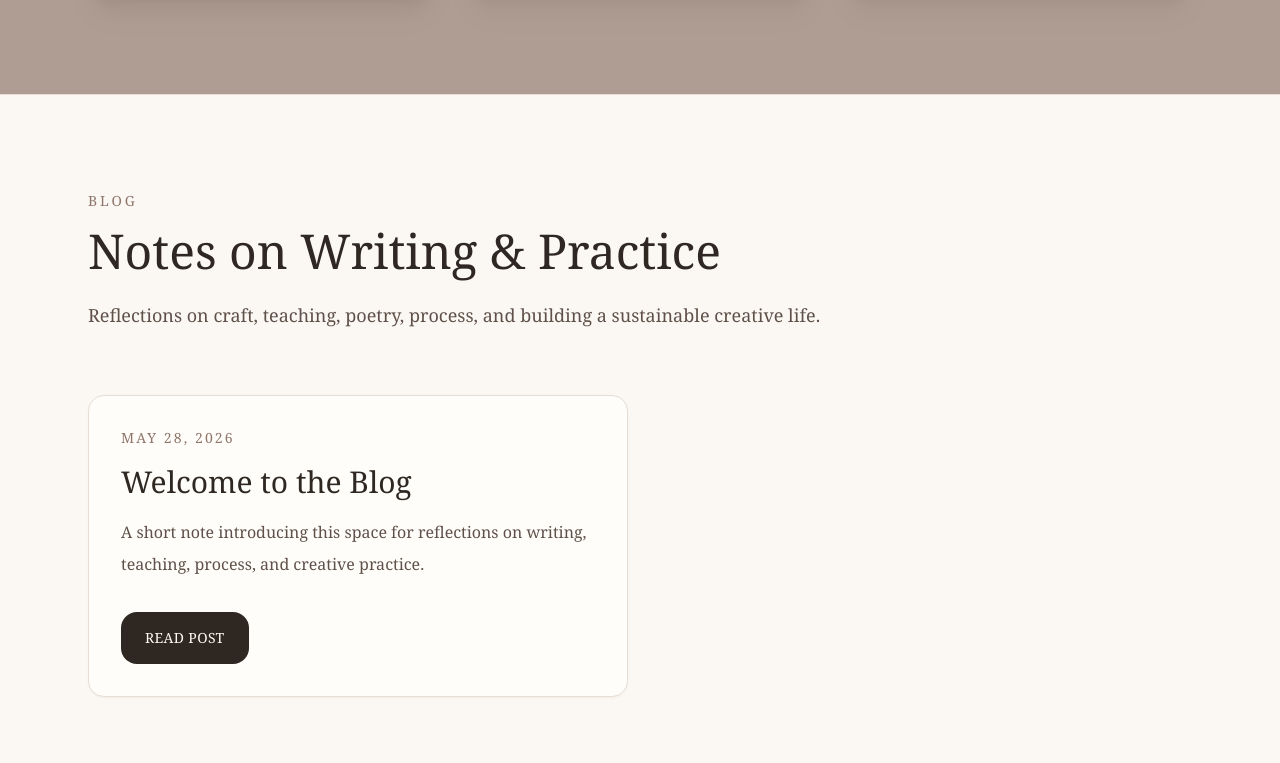
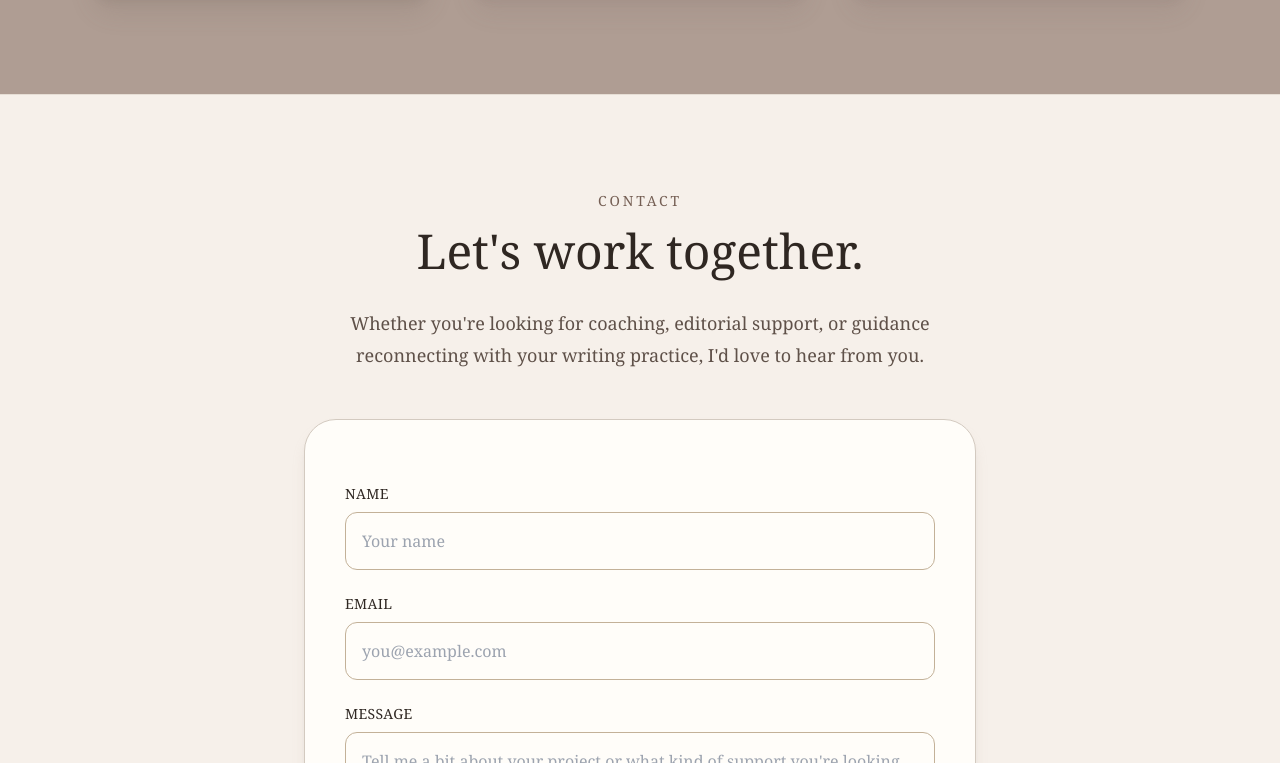
Before and after one commit to omettler17/olivia-nicole-writes, a React (Vite) app: page / in a window 1280 px wide. Shown: the part 3417-4180 px from the top of the page. Built offline with nearby package versions, Linux system fonts and the light colour scheme.

Commit message:
Make blog a separate page

```diff
--- a/src/App.jsx
+++ b/src/App.jsx
@@ -2,18 +2,20 @@ import { useEffect, useState } from 'react'
 import { blogPosts, personalBlogUrl } from './blogPosts'
 
 export default function OliviaNicoleWebsite() {
-  const [activePostSlug, setActivePostSlug] = useState(() => getActivePostSlug())
+  const [currentHash, setCurrentHash] = useState(() => getCurrentHash())
 
   useEffect(() => {
     function handleHashChange() {
-      setActivePostSlug(getActivePostSlug())
+      setCurrentHash(getCurrentHash())
     }
 
     window.addEventListener('hashchange', handleHashChange)
     return () => window.removeEventListener('hashchange', handleHashChange)
   }, [])
 
+  const activePostSlug = getActivePostSlug(currentHash)
   const activePost = blogPosts.find((post) => post.slug === activePostSlug)
+  const showBlogIndex = currentHash === '#/blog'
   const showBlogPost = Boolean(activePost)
 
   const publications = [
@@ -63,6 +65,10 @@ export default function OliviaNicoleWebsite() {
     return <BlogPostPage post={activePost} />
   }
 
+  if (showBlogIndex) {
+    return <BlogIndexPage />
+  }
+
   return (
     <div id="top" className="min-h-screen bg-[#fbf8f4] text-[#2f2722] font-serif">
       <nav className="sticky top-0 z-50 bg-[#fbf8f4]/90 backdrop-blur border-b border-[#e6ded5]">
@@ -78,7 +84,7 @@ export default function OliviaNicoleWebsite() {
           <div className="hidden md:flex gap-8 text-sm uppercase tracking-wide">
             <a href="#about" className="hover:opacity-70 transition">About</a>
             <a href="#services" className="hover:opacity-70 transition">Services</a>
-            <a href="#blog" className="hover:opacity-70 transition">Blog</a>
+            <a href="#/blog" className="hover:opacity-70 transition">Blog</a>
             <a href="#contact" className="hover:opacity-70 transition">Contact</a>
             <a href="#publications" className="hover:opacity-70 transition">Publications</a>
           </div>
@@ -87,7 +93,7 @@ export default function OliviaNicoleWebsite() {
           <div className="mt-4 flex gap-4 overflow-x-auto pb-1 text-xs uppercase tracking-wide md:hidden">
             <a href="#about" className="shrink-0 hover:opacity-70 transition">About</a>
             <a href="#services" className="shrink-0 hover:opacity-70 transition">Services</a>
-            <a href="#blog" className="shrink-0 hover:opacity-70 transition">Blog</a>
+            <a href="#/blog" className="shrink-0 hover:opacity-70 transition">Blog</a>
             <a href="#contact" className="shrink-0 hover:opacity-70 transition">Contact</a>
             <a href="#publications" className="shrink-0 hover:opacity-70 transition">Publications</a>
           </div>
@@ -291,57 +297,6 @@ export default function OliviaNicoleWebsite() {
         </div>
       </section>
 
-      <section id="blog" className="bg-[#fbf8f4] py-16 border-t border-[#e6ded5] md:py-24">
-        <div className="max-w-6xl mx-auto px-5 sm:px-6">
-          <div className="mb-12 md:mb-16">
-            <p className="uppercase tracking-[0.2em] text-sm text-[#8f766b] mb-4">
-              Blog
-            </p>
-
-            <div className="grid gap-8 md:grid-cols-[1fr_auto] md:items-end">
-              <div>
-                <h3 className="text-4xl mb-6 md:text-5xl">Notes on Writing & Practice</h3>
-                <p className="text-lg leading-8 text-[#5f5149] max-w-3xl">
-                  Reflections on craft, teaching, poetry, process, and building a sustainable creative life.
-                </p>
-              </div>
-
-              {personalBlogUrl ? (
-                <a
-                  href={personalBlogUrl}
-                  target="_blank"
-                  rel="noreferrer"
-                  className="inline-flex justify-center rounded-2xl border border-[#af9d93] px-6 py-4 text-sm uppercase tracking-wide text-[#2f2722] transition hover:bg-[#f2e9dd]"
-                >
-                  Personal Blog
-                </a>
-              ) : null}
-            </div>
-          </div>
-
-          <div className="grid gap-6 md:grid-cols-2">
-            {blogPosts.map((post) => (
-              <article
-                key={post.slug}
-                className="bg-[#fffdf9] border border-[#e6ded5] rounded-2xl p-6 shadow-sm shadow-[#af9d93]/10 sm:p-8"
-              >
-                <p className="uppercase tracking-[0.15em] text-sm text-[#8f766b] mb-4">
-                  {formatDate(post.date)}
-                </p>
-                <h4 className="text-2xl mb-4 sm:text-3xl">{post.title}</h4>
-                <p className="leading-8 text-[#5f5149] mb-8">{post.excerpt}</p>
-                <a
-                  href={`#/blog/${post.slug}`}
-                  className="inline-flex rounded-2xl bg-[#2f2722] px-6 py-4 text-sm uppercase tracking-wide text-[#fffaf4] transition hover:bg-[#4b3f38]"
-                >
-                  Read Post
-                </a>
-              </article>
-            ))}
-          </div>
-        </div>
-      </section>
-
       <section id="contact" className="bg-[#f6f0ea] py-16 border-t border-[#e6ded5] md:py-24">
         <div className="max-w-4xl mx-auto px-5 text-center sm:px-6">
           <p className="uppercase tracking-[0.2em] text-sm text-[#755f54] mb-4">
@@ -448,12 +403,112 @@ export default function OliviaNicoleWebsite() {
           <div className="flex flex-wrap gap-4 uppercase tracking-wide md:gap-6">
             <a href="#about">About</a>
             <a href="#services">Services</a>
-            <a href="#blog">Blog</a>
+            <a href="#/blog">Blog</a>
             <a href="#contact">Contact</a>
             <a href="#publications">Publications</a>
           </div>
         </div>
       </footer>
+    </div>
+  )
+}
+
+function BlogIndexPage() {
+  return (
+    <div id="top" className="min-h-screen bg-[#fbf8f4] text-[#2f2722] font-serif">
+      <nav className="sticky top-0 z-50 bg-[#fbf8f4]/90 backdrop-blur border-b border-[#e6ded5]">
+        <div className="max-w-6xl mx-auto px-5 py-4 sm:px-6">
+          <div className="flex flex-col gap-4 md:flex-row md:items-center md:justify-between">
+            <a href="./" className="hover:opacity-70 transition" aria-label="Back to home">
+              <h1 className="text-xl tracking-wide uppercase sm:text-2xl">Olivia Nicole</h1>
+            </a>
+            <div className="flex flex-wrap gap-4 text-xs uppercase tracking-wide sm:text-sm md:gap-8">
+              <a href="./#about" className="hover:opacity-70 transition">About</a>
+              <a href="./#services" className="hover:opacity-70 transition">Services</a>
+              <a href="./#contact" className="hover:opacity-70 transition">Contact</a>
+              <a href="./#publications" className="hover:opacity-70 transition">Publications</a>
+              {personalBlogUrl ? (
+                <a href={personalBlogUrl} target="_blank" rel="noreferrer" className="hover:opacity-70 transition">
+                  Personal Blog
+                </a>
+              ) : null}
+            </div>
+          </div>
+        </div>
+      </nav>
+
+      <main>
+        <section className="max-w-6xl mx-auto px-5 py-16 sm:px-6 md:py-24">
+          <div className="grid gap-10 md:grid-cols-[1.25fr_0.75fr] md:items-end">
+            <div>
+              <p className="uppercase tracking-[0.2em] text-sm text-[#8f766b] mb-5">
+                Blog
+              </p>
+              <h2 className="text-4xl leading-tight mb-8 md:text-6xl">
+                Writing, personal life, travel, and lifestyle.
+              </h2>
+              <p className="text-lg leading-8 text-[#5f5149] max-w-3xl">
+                This page will hold new essays and notes as they are published.
+              </p>
+            </div>
+
+            {personalBlogUrl ? (
+              <a
+                href={personalBlogUrl}
+                target="_blank"
+                rel="noreferrer"
+                className="inline-flex justify-center rounded-2xl border border-[#af9d93] px-6 py-4 text-sm uppercase tracking-wide text-[#2f2722] transition hover:bg-[#f2e9dd]"
+              >
+                Personal Blog
+              </a>
+            ) : null}
+          </div>
+        </section>
+
+        <section className="border-y border-[#e6ded5] bg-[#f6f0ea]">
+          <div className="max-w-6xl mx-auto px-5 py-16 sm:px-6 md:py-20">
+            <div className="grid gap-4 md:grid-cols-4">
+              {['Writing', 'Personal Life', 'Travel', 'Lifestyle'].map((category) => (
+                <div key={category} className="bg-[#fffdf9] rounded-2xl border border-[#e6ded5] p-6">
+                  <h3 className="text-xl">{category}</h3>
+                </div>
+              ))}
+            </div>
+          </div>
+        </section>
+
+        <section className="max-w-6xl mx-auto px-5 py-16 sm:px-6 md:py-24">
+          {blogPosts.length > 0 ? (
+            <div className="grid gap-6 md:grid-cols-2">
+              {blogPosts.map((post) => (
+                <article
+                  key={post.slug}
+                  className="bg-[#fffdf9] border border-[#e6ded5] rounded-2xl p-6 shadow-sm shadow-[#af9d93]/10 sm:p-8"
+                >
+                  <p className="uppercase tracking-[0.15em] text-sm text-[#8f766b] mb-4">
+                    {formatDate(post.date)}
+                  </p>
+                  <h4 className="text-2xl mb-4 sm:text-3xl">{post.title}</h4>
+                  <p className="leading-8 text-[#5f5149] mb-8">{post.excerpt}</p>
+                  <a
+                    href={`#/blog/${post.slug}`}
+                    className="inline-flex rounded-2xl bg-[#2f2722] px-6 py-4 text-sm uppercase tracking-wide text-[#fffaf4] transition hover:bg-[#4b3f38]"
+                  >
+                    Read Post
+                  </a>
+                </article>
+              ))}
+            </div>
+          ) : (
+            <div className="bg-[#fffdf9] border border-[#e6ded5] rounded-2xl p-8 text-center shadow-sm shadow-[#af9d93]/10">
+              <h3 className="text-3xl mb-4">Dollywood blog coming soon!</h3>
+              <p className="text-lg leading-8 text-[#5f5149] max-w-2xl mx-auto">
+                The first post will be about a trip to Dollywood and Cherokee, Tennessee.
+              </p>
+            </div>
+          )}
+        </section>
+      </main>
     </div>
   )
 }
@@ -468,7 +523,7 @@ function BlogPostPage({ post }) {
               <h1 className="text-xl tracking-wide uppercase sm:text-2xl">Olivia Nicole</h1>
             </a>
             <div className="flex flex-wrap gap-4 text-xs uppercase tracking-wide sm:text-sm">
-              <a href="./#blog" className="hover:opacity-70 transition">Blog</a>
+              <a href="./#/blog" className="hover:opacity-70 transition">Blog</a>
               <a href="./#contact" className="hover:opacity-70 transition">Contact</a>
               {personalBlogUrl ? (
                 <a href={personalBlogUrl} target="_blank" rel="noreferrer" className="hover:opacity-70 transition">
@@ -481,7 +536,7 @@ function BlogPostPage({ post }) {
       </nav>
 
       <main className="max-w-4xl mx-auto px-5 py-16 sm:px-6 md:py-24">
-        <a href="./#blog" className="inline-flex mb-10 text-sm uppercase tracking-wide text-[#8f766b] hover:text-[#2f2722]">
+        <a href="./#/blog" className="inline-flex mb-10 text-sm uppercase tracking-wide text-[#8f766b] hover:text-[#2f2722]">
           Back to Blog
         </a>
         <article>
@@ -500,12 +555,16 @@ function BlogPostPage({ post }) {
   )
 }
 
-function getActivePostSlug() {
+function getCurrentHash() {
   if (typeof window === 'undefined') {
-    return null
+    return ''
   }
 
-  const match = window.location.hash.match(/^#\/blog\/([^/]+)$/)
+  return window.location.hash
+}
+
+function getActivePostSlug(hash) {
+  const match = hash.match(/^#\/blog\/([^/]+)$/)
   return match ? match[1] : null
 }
 
--- a/src/blogPosts.js
+++ b/src/blogPosts.js
@@ -1,16 +1,3 @@
 export const personalBlogUrl = ''
 
-export const blogPosts = [
-  {
-    slug: 'welcome',
-    title: 'Welcome to the Blog',
-    date: '2026-05-28',
-    excerpt:
-      'A short note introducing this space for reflections on writing, teaching, process, and creative practice.',
-    content: [
-      "This is a starter post so the blog has a working page structure. Replace this text with your first real post when you're ready.",
-      'You can use this space for process notes, craft reflections, reading lists, writing prompts, teaching ideas, publication news, or longer essays that belong on your own site.',
-      'Each blog post lives in src/blogPosts.js. Add a new object to the blogPosts array, give it a unique slug, and the site will create a blog card and an individual post page for it.',
-    ],
-  },
-]
+export const blogPosts = []
```
Also changed, not shown: 1 other file (tests, documents, lock files or other folders).
